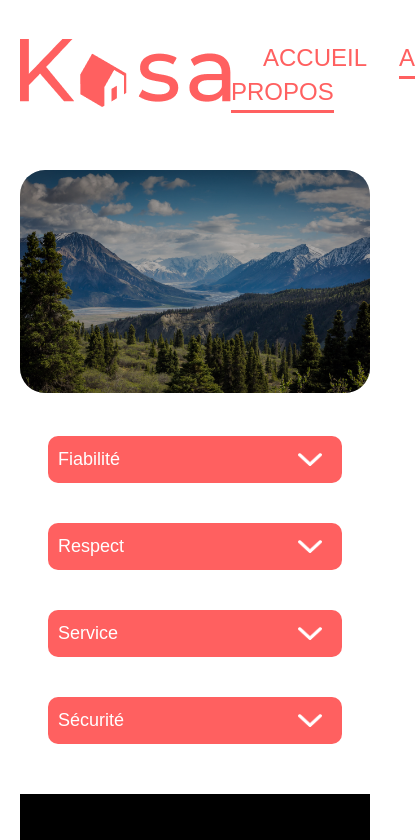
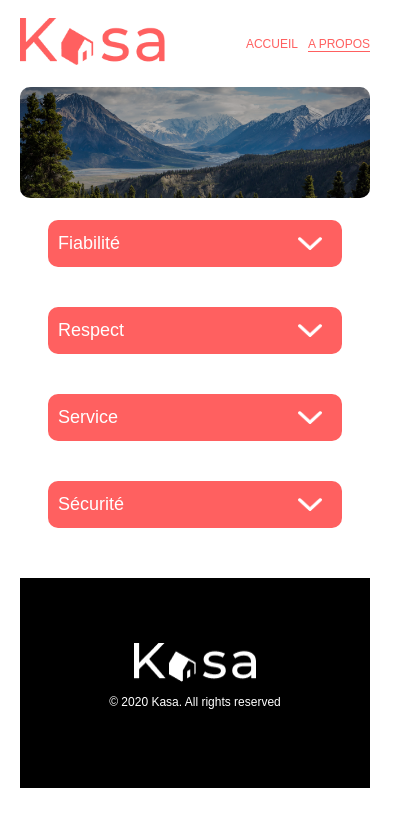
Before and after one commit to Axel75018/kasa, a React (Create React App) app: page /a-propos in a window 390 px wide. Shown: the top 840 px of the page, 415 px wide, since content can reach past the window. Built offline with nearby package versions, Linux system fonts and the light colour scheme.

Commit message:
header footer accueil mobile ok

```diff
--- a/src/assets/style/style.css
+++ b/src/assets/style/style.css
@@ -358,6 +358,13 @@ div.cardListContainer {
   background-color: rgb(246, 246, 246);
   border-radius: 25px;
 }
+@media screen and (max-width: 768px) {
+  div.cardListContainer {
+    background-color: white;
+    padding: 0px 10px;
+    border-radius: 10px;
+  }
+}
 div.cardListContainer ul {
   width: 100%;
   display: flex;
@@ -368,6 +375,11 @@ div.cardListContainer ul {
   list-style: none;
   margin: 0;
   padding: 0;
+}
+@media screen and (max-width: 768px) {
+  div.cardListContainer ul {
+    gap: 20px;
+  }
 }
 div.cardListContainer ul a {
   text-decoration: none;
@@ -381,6 +393,12 @@ div.cardListContainer ul a li.Card article {
   border-radius: 10px;
   width: 340px;
   height: 340px;
+}
+@media screen and (max-width: 768px) {
+  div.cardListContainer ul a li.Card article {
+    width: 335px;
+    height: 255px;
+  }
 }
 div.cardListContainer ul a li.Card article img {
   width: 100%;
@@ -406,13 +424,20 @@ div.cardListContainer ul a li.Card article h2 {
   color: white;
   font-weight: 500;
   position: absolute;
-  top: 278px;
+  bottom: 20px;
   left: 20px;
-  line-height: 26px;
+  margin-right: 20px;
+  line-height: 142.6%;
   z-index: 3;
   margin: 0;
   pointer-events: none;
-  height: 52px;
+}
+@media screen and (max-width: 768px) {
+  div.cardListContainer ul a li.Card article h2 {
+    bottom: 15px;
+    left: 15px;
+    margin-right: 20px;
+  }
 }
 div.cardListContainer ul a :hover {
   transition: box-shadow 0.3s ease-in-out;
@@ -430,6 +455,12 @@ footer {
   justify-content: center;
   font-size: 24px;
   font-weight: 500;
+  line-height: 142.6%;
+}
+@media screen and (max-width: 768px) {
+  footer {
+    font-size: 12px;
+  }
 }
 footer img {
   width: 122px;
@@ -447,9 +478,21 @@ header {
   justify-content: space-between;
   align-items: center;
 }
-header img.logo {
+@media screen and (max-width: 768px) {
+  header {
+    height: 47px;
+    margin: 20px 0 20px 0;
+  }
+}
+header img.Logo {
   width: 210px;
   height: 68px;
+}
+@media screen and (max-width: 768px) {
+  header img.Logo {
+    width: 145px;
+    height: 47px;
+  }
 }
 header nav {
   justify-content: flex-end;
@@ -467,13 +510,17 @@ header nav a.linkNav {
   text-decoration-line: none;
   text-transform: uppercase;
 }
+@media screen and (max-width: 768px) {
+  header nav a.linkNav {
+    font-size: 12px;
+    margin-left: 10px;
+  }
+}
 header nav a.linkNav:hover {
-  border-bottom: rgb(255, 96, 96) 3px solid;
-  padding-bottom: 5px;
+  border-bottom: rgb(255, 96, 96) 1px solid;
 }
 header nav .nav-active {
-  border-bottom: rgb(255, 96, 96) 3px solid;
-  padding-bottom: 5px;
+  border-bottom: rgb(255, 96, 96) 1px solid;
 }
 
 div.banniereHome {
@@ -488,6 +535,13 @@ div.banniereHome {
   background-repeat: no-repeat;
   background-size: cover;
 }
+@media screen and (max-width: 768px) {
+  div.banniereHome {
+    height: 111px;
+    margin-bottom: 22px;
+    border-radius: 10px;
+  }
+}
 div.banniereHome::before {
   content: "";
   position: relative;
@@ -499,6 +553,11 @@ div.banniereHome::before {
   border-radius: 25px;
   z-index: 1;
 }
+@media screen and (max-width: 768px) {
+  div.banniereHome::before {
+    border-radius: 10px;
+  }
+}
 div.banniereHome h2 {
   position: absolute;
   z-index: 10;
@@ -507,6 +566,14 @@ div.banniereHome h2 {
   font-weight: 500;
   left: 50%; /* centré horizontalement */
   transform: translate(-50%, 0%); /* décalage pour un centrage parfait */
+}
+@media screen and (max-width: 768px) {
+  div.banniereHome h2 {
+    font-size: 24px;
+    width: 217px;
+    line-height: 100%;
+    transform: translate(-73%, 0);
+  }
 }
 
 section.carousel {
--- a/src/components/footer/_footer.scss
+++ b/src/components/footer/_footer.scss
@@ -9,6 +9,10 @@ footer {
   justify-content: center;
   font-size: 24px;
   font-weight: 500;
+  line-height: 142.6%;
+  @media screen and (max-width: $breakpt) {
+    font-size: 12px;
+  }
   img {
     width: 122px;
     height: 39px;
--- a/src/components/header/_header.scss
+++ b/src/components/header/_header.scss
@@ -9,10 +9,18 @@ header {
   /* flex-wrap: nowrap; */
   justify-content: space-between;
   align-items: center;
+  @media screen and (max-width: $breakpt) {
+    height: 47px;
+    margin: 20px 0 20px 0;
+  }
 
-  img.logo {
+  img.Logo {
     width: 210px;
     height: 68px;
+    @media screen and (max-width: $breakpt) {
+      width: 145px;
+      height: 47px;
+    }
   }
   nav {
     justify-content: flex-end;
@@ -28,15 +36,19 @@ header {
       text-align: right;
       text-decoration-line: none;
       text-transform: uppercase;
+      @media screen and (max-width: $breakpt) {
+        font-size: 12px;
+        margin-left: 10px;
+      }
 
       &:hover {
-        border-bottom: $ColorFirst 3px solid;
-        padding-bottom: 5px;
+        border-bottom: $ColorFirst 1px solid;
+        // padding-bottom: 3px;
       }
     }
     .nav-active {
-      border-bottom: $ColorFirst 3px solid;
-      padding-bottom: 5px;
+      border-bottom: $ColorFirst 1px solid;
+      // padding-bottom: 1px;
     }
   }
 }
```
Also changed, not shown: src/components/banniere/_bannierhome.scss (+14 -0 lines), src/components/card/_card.scss (+20 -3 lines), 1 other file (tests, documents, lock files or other folders).
